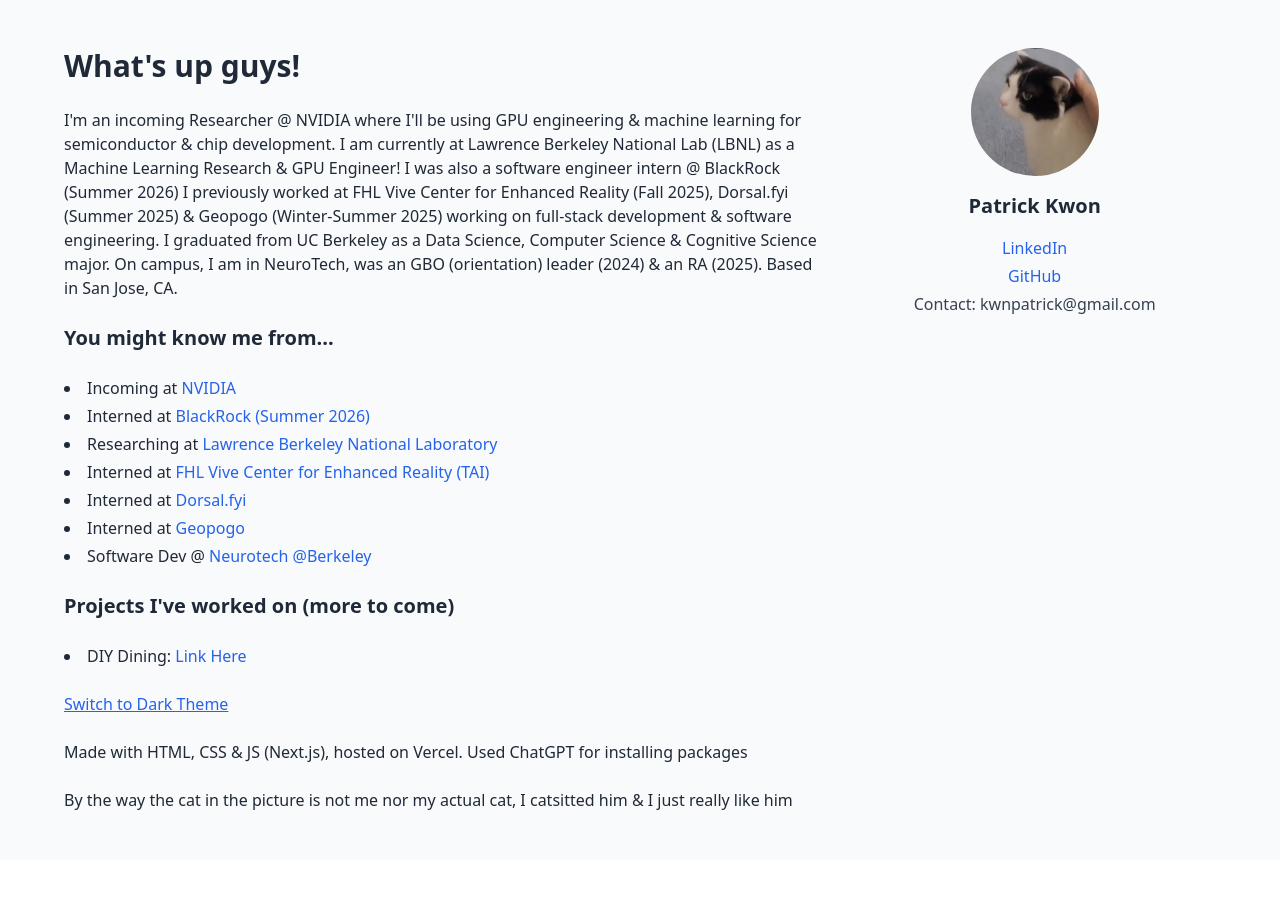
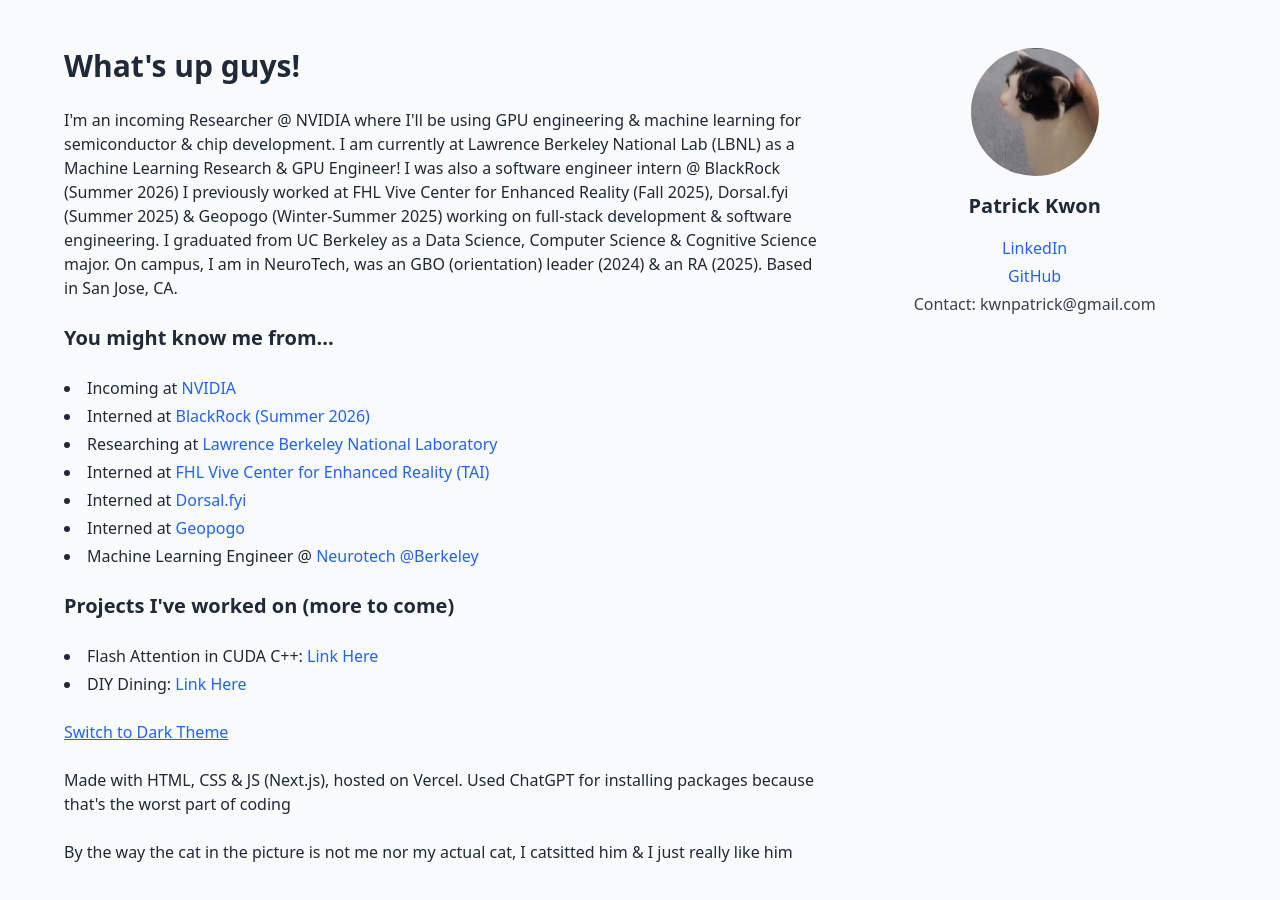
Before and after one commit to AugmentedMelon/personal-portfolio, a Next.js app: page / in a window 1280 px wide. Shown: the top 900 px of the page. Before the commit the page ends 860 px from the top, so only its background shows below. Built offline with nearby package versions, Linux system fonts and the light colour scheme.

Commit message:
Modify job title and enhance project section
Updated job title and added project link.

```diff
--- a/pages/index.js
+++ b/pages/index.js
@@ -64,20 +64,24 @@ export default function Home() {
               Interned at <a href="https://geopogo.com" className="text-blue-600 hover:underline">Geopogo</a>
             </li>
             <li>
-              Software Dev @ <a href="https://neurotech.studentorg.berkeley.edu/" className="text-blue-600 hover:underline">Neurotech @Berkeley</a>
+              Machine Learning Engineer @ <a href="https://neurotech.studentorg.berkeley.edu/" className="text-blue-600 hover:underline">Neurotech @Berkeley</a>
             </li>
           </ul>
           <h2 className="text-xl font-semibold">Projects I've worked on (more to come)</h2>
           <ul className="list-disc list-inside space-y-1">
             <li>
+              Flash Attention in CUDA C++: <a href="https://github.com/AugmentedMelon/flash_attention_cuda" className="text-blue-600 hover:underline">Link Here</a>
+            </li>
+              <li>
               DIY Dining: <a href="https://github.com/tinmly/CS198-Project-3/blob/main/README.md" className="text-blue-600 hover:underline">Link Here</a>
             </li>
+
           </ul>
 
           <button id="toggleTheme" className="mt-6 text-blue-600 underline">
             Switch to Dark Theme
           </button>
-          <h1>Made with HTML, CSS & JS (Next.js), hosted on Vercel. Used ChatGPT for installing packages </h1>
+          <h1>Made with HTML, CSS & JS (Next.js), hosted on Vercel. Used ChatGPT for installing packages because that's the worst part of coding </h1>
           <h1>By the way the cat in the picture is not me nor my actual cat, I catsitted him & I just really like him</h1>
         </div>
 
```
